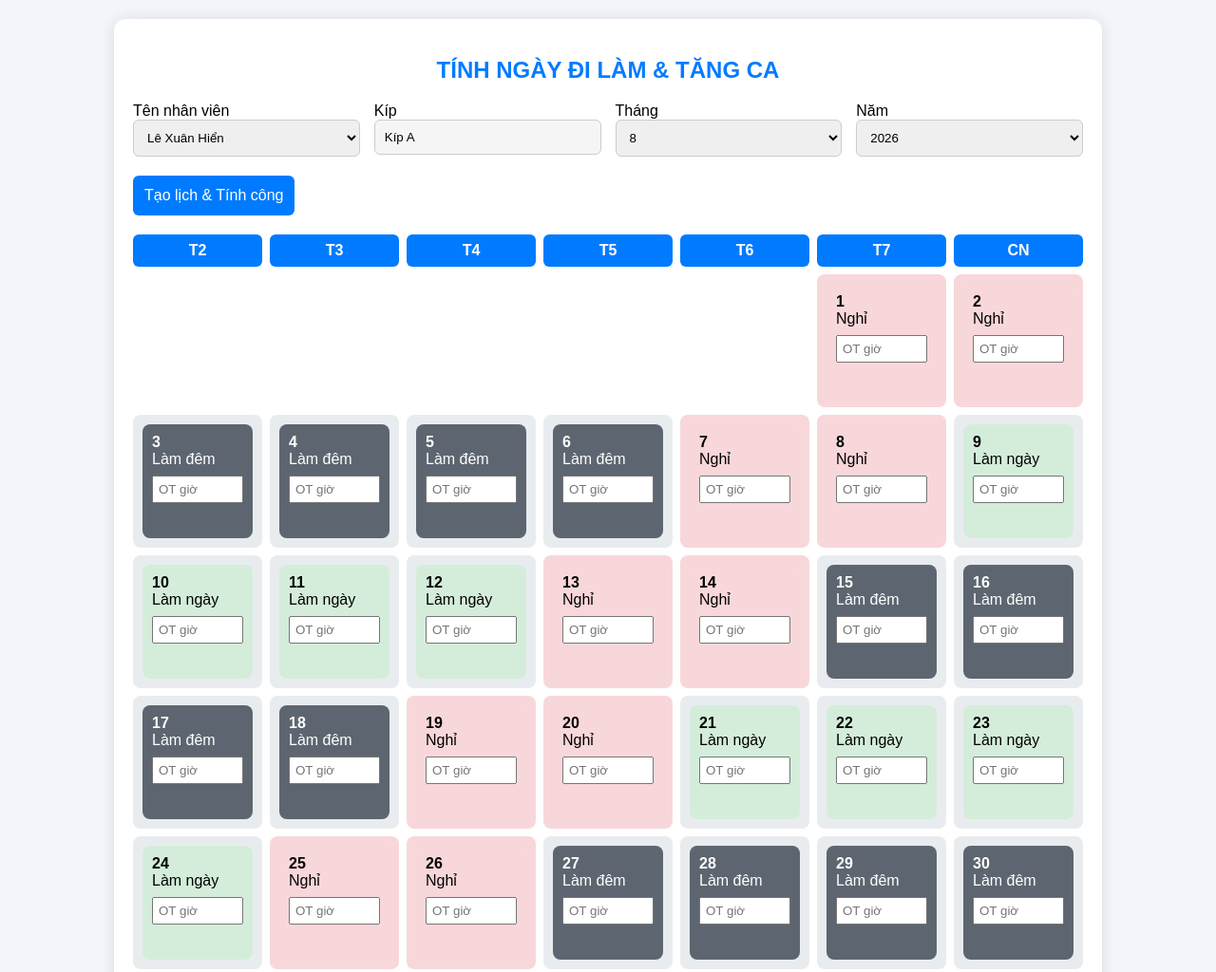
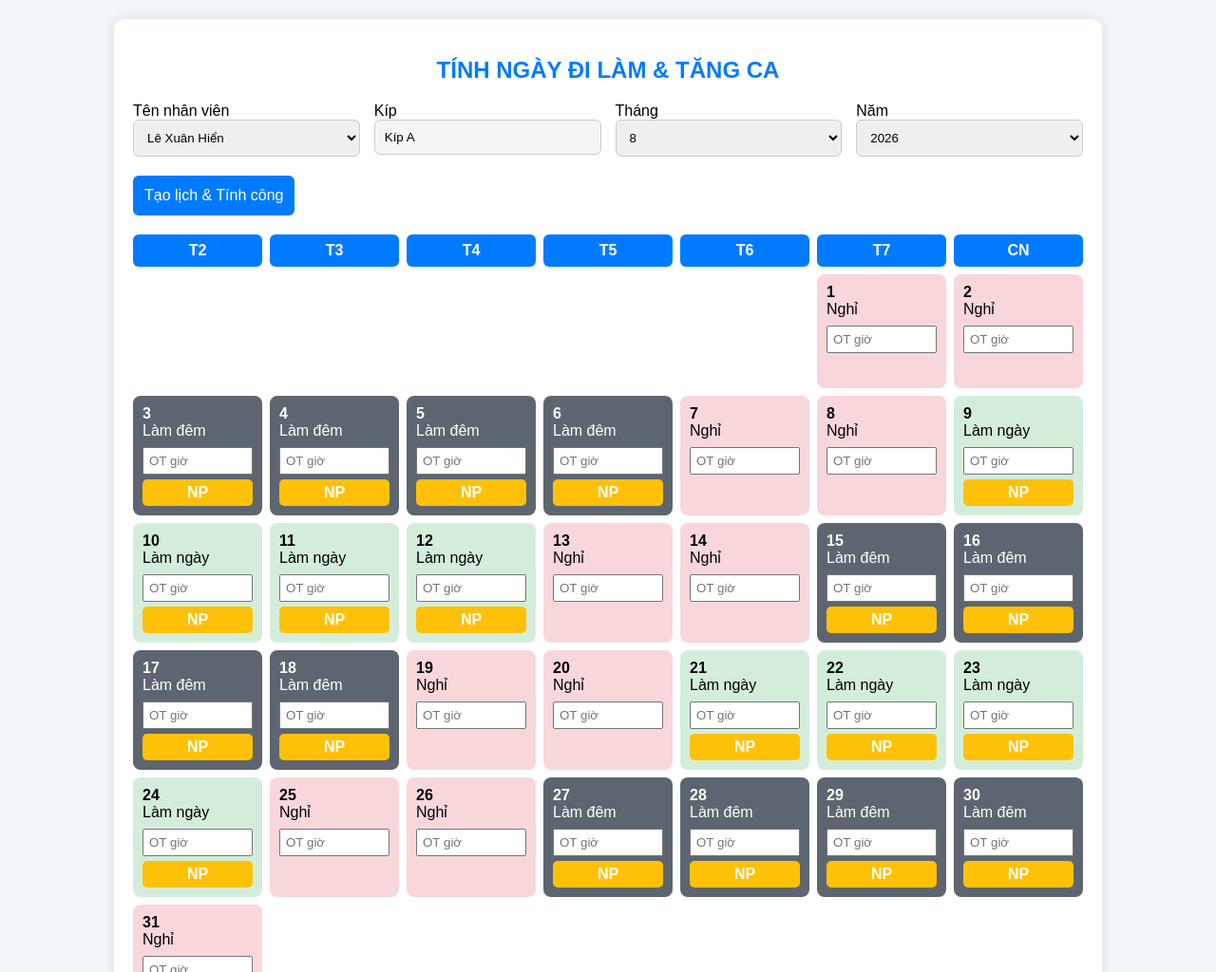
Before and after one commit to doanvanduc29092003/timekeeping, a plain HTML site: page index.html in a window 1280 px wide. Shown: the top 1024 px of the page at 95% size. Drawn offline with Linux system fonts and the light colour scheme.

Commit message:
Cập nhật tính năng NP và ca ngày/đêm

```diff
--- a/script.js
+++ b/script.js
@@ -22,10 +22,10 @@ function getShiftStatus(date, shift) {
             offset = 2;
             break;
         case "B":
-            offset = 0;
+            offset = 6;
             break;
         case "C":
-            offset = 4;
+            offset = 10;
             break;
     }
 
@@ -128,7 +128,6 @@ function generateCalendar() {
         }
 
         calendar.innerHTML += `
-        <div class="day ${work ? 'work' : 'off'}">
         <div class="day ${work
                 ? (night ? "work-night" : "work-day")
                 : "off"
@@ -151,6 +150,12 @@ function generateCalendar() {
                 placeholder="OT giờ"
                 oninput="calculateSummary()">
 
+                ${work ? `
+                    <button class="np-btn" onclick="toggleNP(this)">
+                        NP
+                    </button>
+                    ` : ""}
+
         </div>
         `;
 
@@ -158,6 +163,18 @@ function generateCalendar() {
 
     window.currentWorkDays = workDays;
     window.currentOffDays = offDays;
+
+    // đoạn này nữa
+    document.getElementById("workDays").innerText = workDays;
+    document.getElementById("offDays").innerText = offDays;
+
+    calculateSummary();
+
+}
+
+function toggleNP(btn){
+
+    btn.classList.toggle("active");
 
     calculateSummary();
 
@@ -178,18 +195,50 @@ function calculateSummary() {
 
     days.forEach(day => {
 
-        if (!day.classList.contains("work")) return;
+        // if (!day.classList.contains("work")) return;
+        if (
+            !day.classList.contains("work-day") &&
+            !day.classList.contains("work-night") &&
+            !day.classList.contains("work")
+        ){
+            return;
+        }
 
         const dayNumber = parseInt(day.querySelector(".day-number").innerText);
 
         const date = new Date(year, month - 1, dayNumber);
 
-        normalHours += 11;
+        // normalHours += 11;
 
-        if (date.getDay() == 0) {
-            otHours += 3;
-        } else {
-            otHours += 1;
+        // if (date.getDay() == 0) {
+        //     otHours += 3;
+        // } else {
+        //     otHours += 1;
+        // }
+
+
+        // Xem lai doan nay ???
+        const npBtn = day.querySelector(".np-btn");
+
+        const isNP = npBtn && npBtn.classList.contains("active");
+
+        if(!isNP){
+
+            normalHours += 11;
+
+            if(date.getDay()==0){
+                otHours +=3;
+            }else{
+                otHours +=1;
+            }
+
+        }else{
+
+            // Nghỉ phép => trừ 1 ngày công
+            workDays--;
+
+            offDays++;
+
         }
 
     });
--- a/style.css
+++ b/style.css
@@ -125,3 +125,19 @@ button:hover{
     font-size:20px;
     font-weight:bold;
 }
+
+.np-btn{
+    width:100%;
+    margin-top:5px;
+    padding:5px;
+    border:none;
+    border-radius:5px;
+    background:#ffc107;
+    cursor:pointer;
+    font-weight:bold;
+}
+
+.np-btn.active{
+    background:#dc3545;
+    color:#fff;
+}
```
